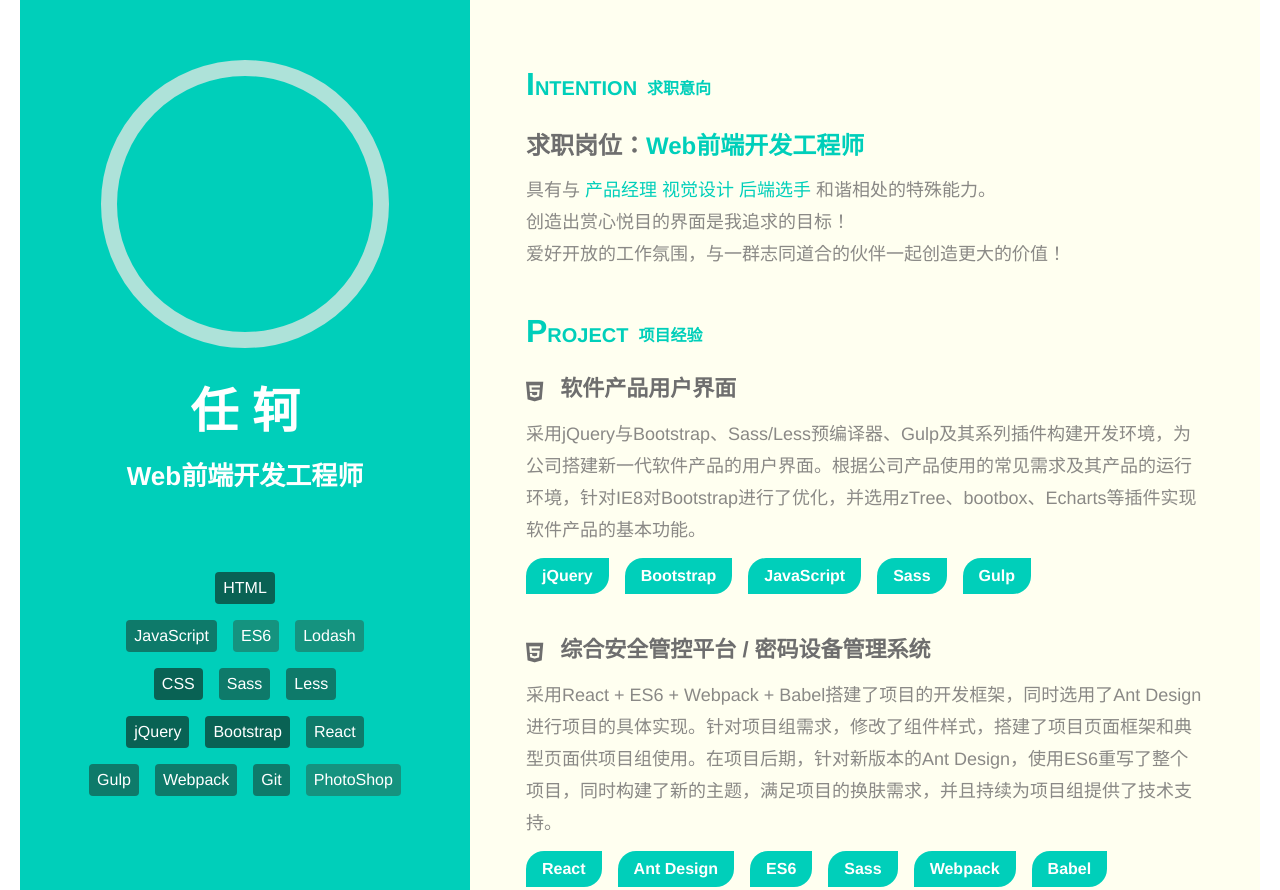
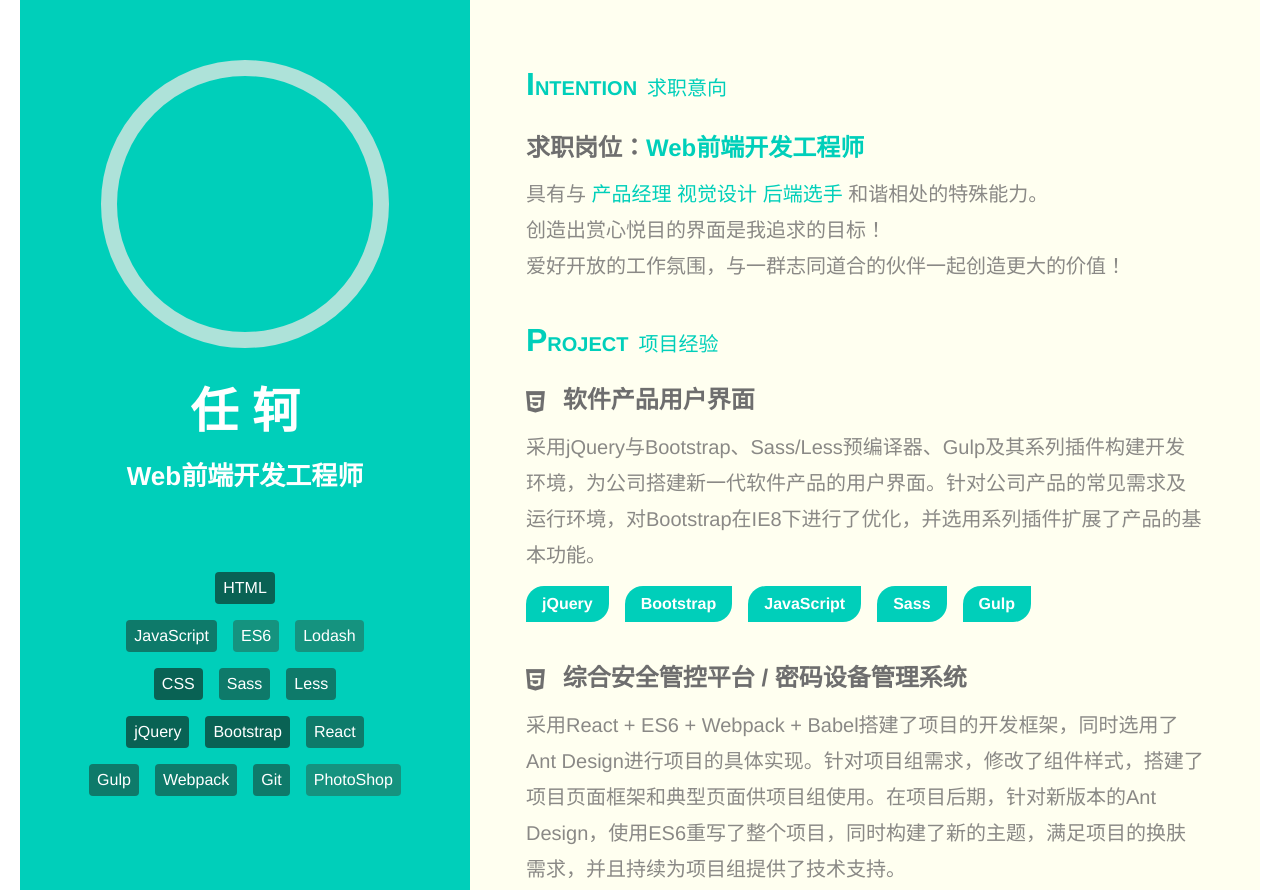
Before and after one commit to lycris158106/FE-Resume, a website: page app/html/print.html in a window 1280 px wide. Shown: the top 890 px of the page. Drawn offline with Linux system fonts and the light colour scheme.

Commit message:
根据A4纸大小 调整了细节字体大小
根据A4纸大小 调整了细节字体大小

```diff
--- a/app/html/print.html
+++ b/app/html/print.html
@@ -111,7 +111,7 @@
         <span>软件产品用户界面</span>
       </div>
       <div class="description">
-        采用jQuery与Bootstrap、Sass/Less预编译器、Gulp及其系列插件构建开发环境，为公司搭建新一代软件产品的用户界面。根据公司产品使用的常见需求及其产品的运行环境，针对IE8对Bootstrap进行了优化，并选用zTree、bootbox、Echarts等插件实现软件产品的基本功能。
+        采用jQuery与Bootstrap、Sass/Less预编译器、Gulp及其系列插件构建开发环境，为公司搭建新一代软件产品的用户界面。针对公司产品的常见需求及运行环境，对Bootstrap在IE8下进行了优化，并选用系列插件扩展了产品的基本功能。
       </div>
       <div class="detail-row">
         <div class="label">jQuery</div>
@@ -167,7 +167,7 @@
         2015年7月 - 至今
       </div>
       <div class="description">
-        就职于成都卫士通信息产业股份有限公司。公司隶属于中国电科旗下中国电子科技网络信息安全有限公司，从事信息安全事业。在公司主要负责为公司自有产品或企业定制产品提供页面开发工作，以及为各项目组提供技术支持。
+        就职于成都卫士通信息产业股份有限公司。公司隶属于中国电科旗下中国电子科技网络信息安全有限公司，从事信息安全事业。在公司主要负责为公司自有产品或企业定制产品的界面开发工作，以及为各项目组提供技术支持。
       </div>
     </section>
 
--- a/app/src/sass/print.scss
+++ b/app/src/sass/print.scss
@@ -143,7 +143,7 @@
         .name {
           display: flex;
           flex-basis: 48px;
-          font-size: 22px;
+          font-size: 24px;
           font-weight: 600;
           color: #6e6e6e;
           i,
@@ -154,7 +154,7 @@
 
           i {
             position: relative;
-            top: 2px;
+            top: 1px;
             margin-right: 6px;
           }
         }
@@ -162,9 +162,9 @@
         .description {
           display: flex;
           align-items: center;
-          font-size: 18px;
+          font-size: 20px;
           font-weight: 500;
-          line-height: 32px;
+          line-height: 36px;
           color: #8a8986;
         }
       }
@@ -197,6 +197,7 @@
       .title {
         display: flex;
         flex-basis: 48px;
+        margin-bottom: 4px;
 
         span:nth-child(1) {
           margin-right: .5em;
@@ -208,9 +209,9 @@
           }
         }
         span:nth-child(2) {
-          font-size: 16px;
-          font-weight: 600;
-          line-height: 58px;
+          font-size: 20px;
+          font-weight: 500;
+          line-height: 56px;
         }
       }
 
```
Also changed, not shown: app/dist/css/print.min.css, 1 other file.
